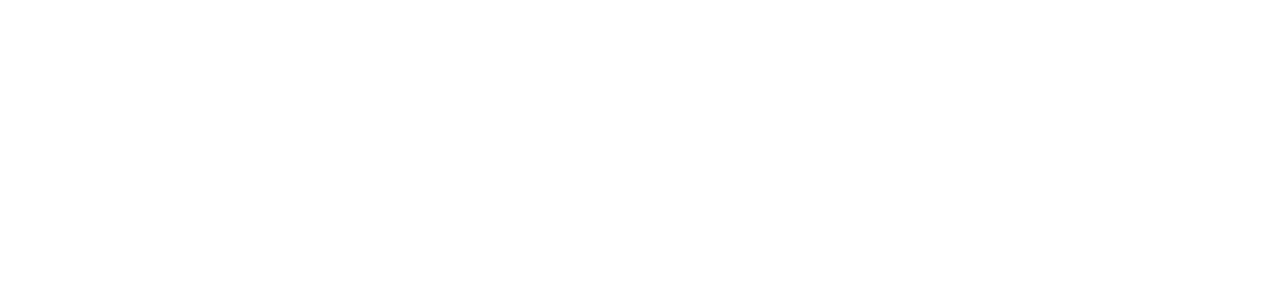
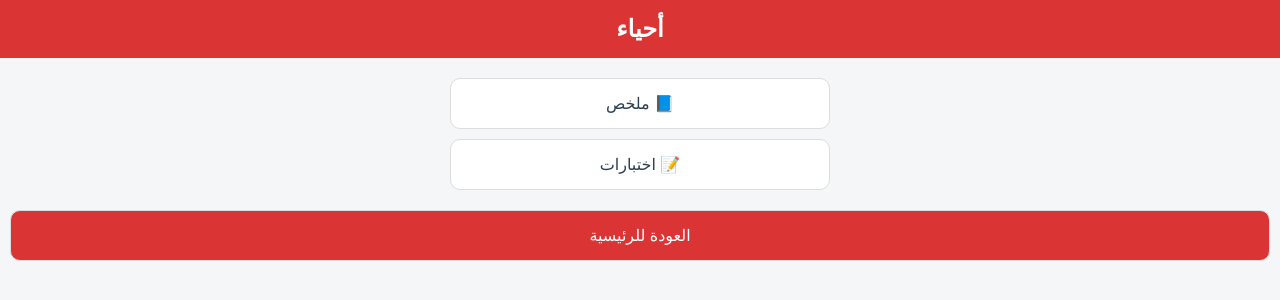
Before and after one commit to vrtdevv/fainle, a plain HTML site: page biology.html in a window 1280 px wide. Drawn offline with Linux system fonts and the light colour scheme.

Commit message:
Add files via upload

```diff
--- a/biology.html
+++ b/biology.html
@@ -0,0 +1,73 @@
+<!DOCTYPE html>
+<html lang="ar">
+<head>
+<meta charset="UTF-8">
+<meta name="viewport" content="width=device-width, initial-scale=1.0">
+<title>أحياء</title>
+
+<!-- Google tag (gtag.js) -->
+<script async src="https://www.googletagmanager.com/gtag/js?id=G-EGKHFNHSY1"></script>
+<script>
+  window.dataLayer = window.dataLayer || [];
+  function gtag(){dataLayer.push(arguments);}
+  gtag('js', new Date());
+
+  gtag('config', 'G-EGKHFNHSY1');
+</script>
+
+<style>
+body {
+    font-family: Arial;
+    direction: rtl;
+    background: #f4f6f8;
+    margin: 0;
+    text-align: center;
+}
+
+h2 {
+    background: #db3434;
+    color: white;
+    padding: 15px;
+    margin: 0;
+}
+
+.box {
+    margin: 20px auto;
+    max-width: 400px;
+}
+
+a {
+    display: block;
+    background: white;
+    margin: 10px;
+    padding: 15px;
+    border-radius: 10px;
+    text-decoration: none;
+    color: #2c3e50;
+    border: 1px solid #ddd;
+}
+
+a:hover {
+    background: #ecf0f1;
+}
+
+.back {
+    background: #db3434;
+    color: white;
+}
+</style>
+</head>
+
+<body>
+
+<h2>أحياء</h2>
+
+<div class="box">
+    <a href="https://docs.google.com/document/d/1fC8I6_mznb-B-x-t4hwnrofeX4t9s_2Iv5SMDmEMmQw/edit?usp=sharing">📘 ملخص</a>
+    <a href="">📝 اختبارات</a>
+</div>
+
+<a href="index.html" class="back">العودة للرئيسية</a>
+
+</body>
+</html>
```
Also changed, not shown: index.html (+1 -5 lines).
